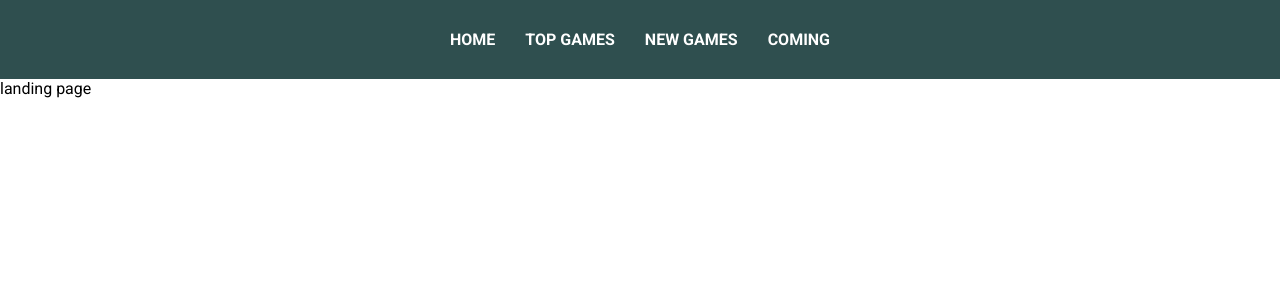
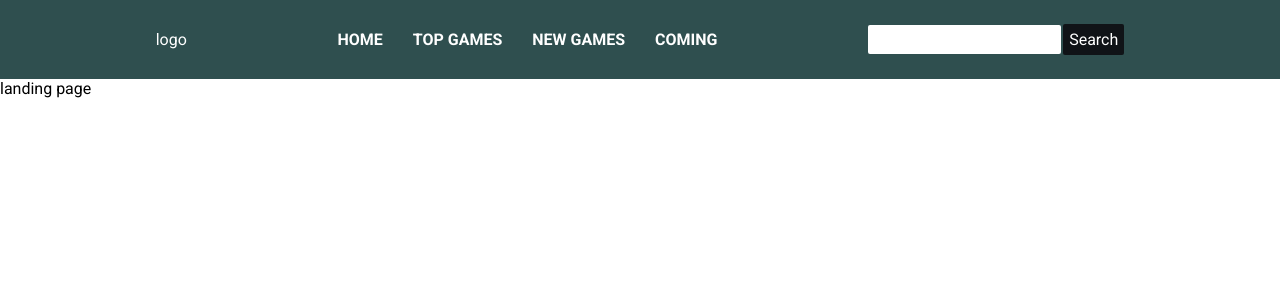
Before and after one commit to OlegFilonchuk/games-app, a Next.js app: page / in a window 1280 px wide. Shown: the top 300 px of the page. Built offline with nearby package versions, Linux system fonts and the light colour scheme.

Commit message:
added search bar

```diff
--- a/components/Header.js
+++ b/components/Header.js
@@ -3,18 +3,53 @@ import { jsx, css } from '@emotion/core';
 import Nav from './nav';
 
 const header = css`
+  & {
     background-color: darkslategray;
     color: white;
     padding: 20px;
     display: flex;
     flex-flow: row nowrap;
-  justify-content: center;
+    justify-content: space-evenly;
     align-items: center;
+  }
+  .search-bar {
+  }
+  .search-bar-input {
+    padding: 5px;
+    border: none;
+    border-radius: 2px;
+    outline: 0;
+  }
+  .search-bar-button {
+    padding: 5px;
+    border: 1px solid transparent;
+    border-radius: 2px;
+    color: white;
+    background-color: #101317;
+    margin-left: 2px;
+  }
+  .search-bar-button:hover,
+  .search-bar-button:focus {
+    outline: 1px solid grey;
+  }
+  .search-bar-button:active {
+    transform: translateY(1px);
+    filter: saturate(150%);
+  }
 `;
 
 const Header = () => (
   <div css={header}>
+    <div>logo</div>
+
     <Nav />
+
+    <div className="search-bar">
+      <input type="text" className="search-bar-input" />
+      <button type="button" className="search-bar-button">
+        Search
+      </button>
+    </div>
   </div>
 );
 
--- a/components/Layout.js
+++ b/components/Layout.js
@@ -55,6 +55,13 @@ const reset = css`
     max-width: 100%;
     display: block;
   }
+  button {
+    padding: 0;
+    border: none;
+    color: inherit;
+    background-color: transparent;
+    cursor: pointer;
+  }
   /* Указываем понятную периодичность в потоке данных у article*/
   article > * + * {
     margin-top: 1em;
--- a/components/nav.js
+++ b/components/nav.js
@@ -16,10 +16,11 @@ const nav = css`
     padding: 10px;
     display: block;
     border-radius: 2px;
-    transition: background-color 0.2s;
+    transition: background-color 0.1s;
   }
   .nav-link:hover {
-    background-color: #2f2f4f;
+    background-color: white;
+    color: #2f3f4f;
   }
 `;
 
```
Lines whose indentation alone changed are shown as unchanged.
